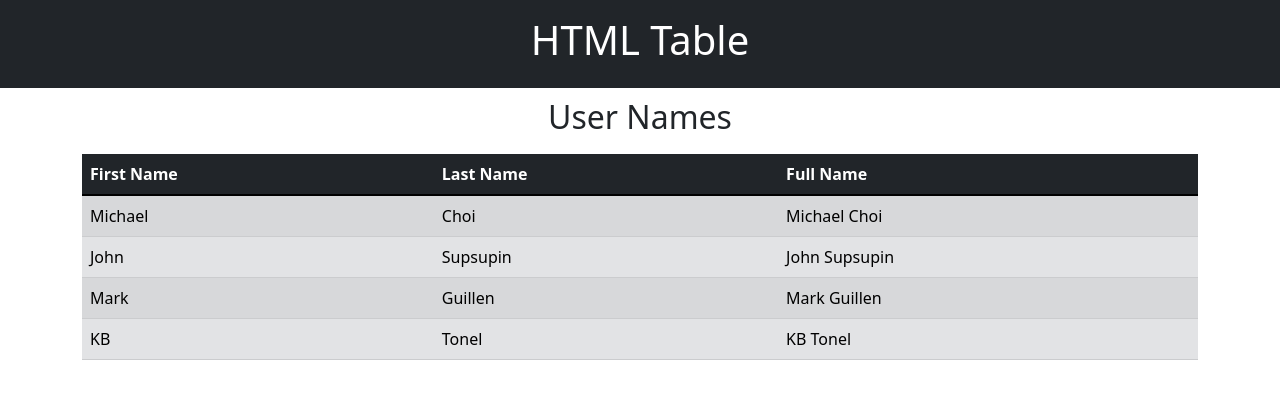
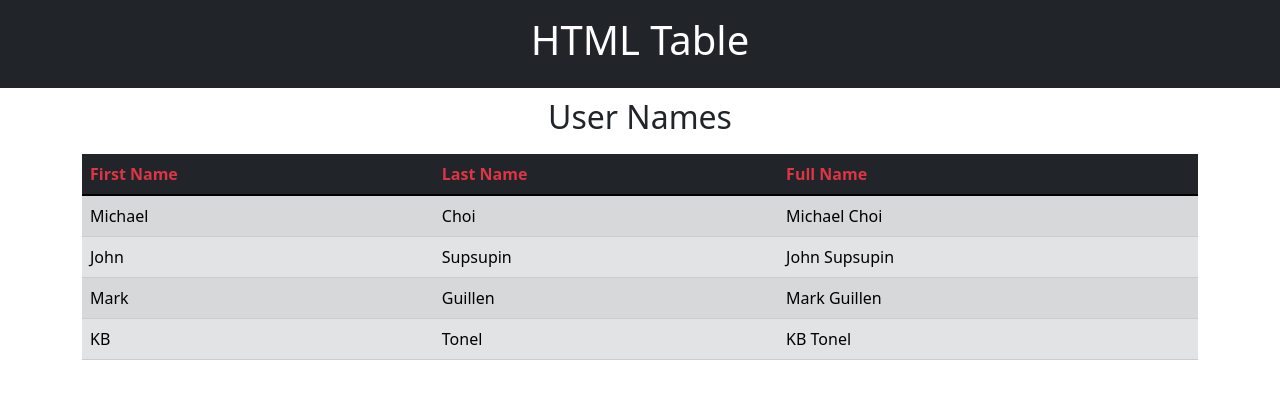
Before and after one commit to btschu/html_table, a Flask app: page / in a window 1280 px wide. Shown: the top 399 px of the page. Run offline with Flask 2, Linux system fonts and the light colour scheme.

Commit message:
changed text color

```diff
--- a/templates/index.html
+++ b/templates/index.html
@@ -14,7 +14,7 @@
     <div class=container>
         <h2 class="block-quote text-center" style="padding: 10px 0;">User Names</h2>
         <table class="table table-secondary table-striped table-hover">
-            <thead class="table-dark">
+            <thead class="table-dark text-danger">
                 <tr>
                     <th>First Name</th>
                     <th>Last Name</th>
```
